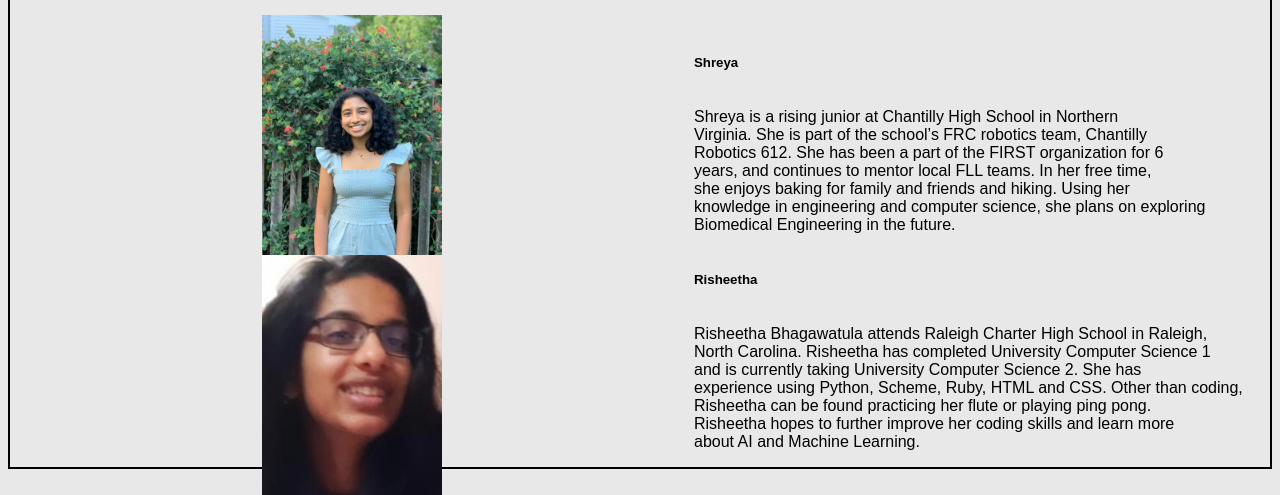
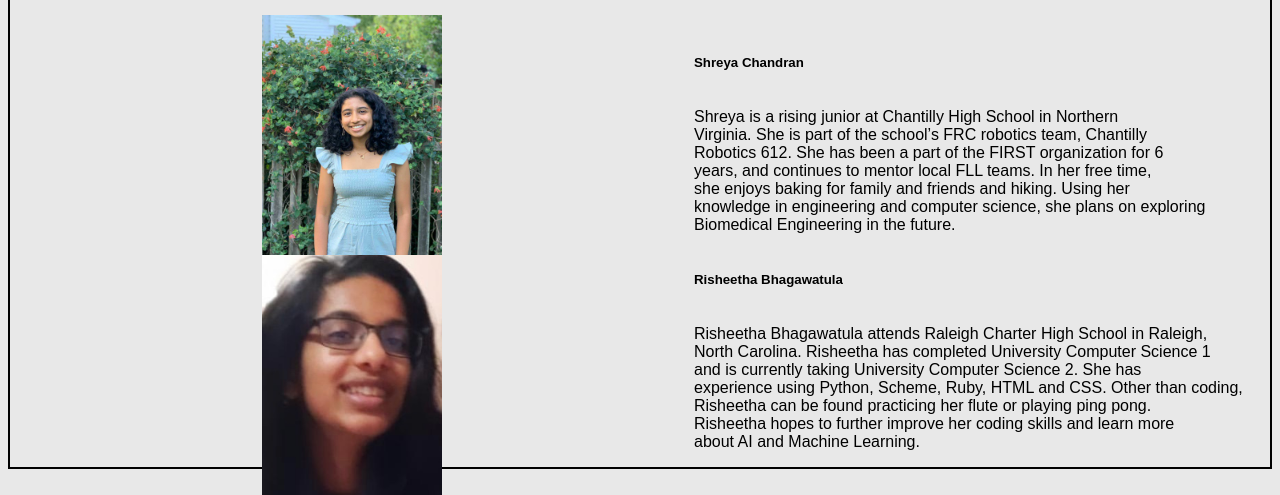
Before and after one commit to risheethagb/AirPollutionFinal, a Jekyll site: the page About Us/blurbs.html, which Jekyll copies as it is, in a window 1280 px wide. Shown: the part 667-1162 px from the top of the page. Built offline with Jekyll 4.4.1, drawn with Linux system fonts in a browser that asks for light colours.

Commit message:
Update blurbs.html

```diff
--- a/About Us/blurbs.html
+++ b/About Us/blurbs.html
@@ -59,7 +59,7 @@
 	 <img src="Shreya.jpg">
 	<img src="Risheetha.jpg">
 	  <br>
-	   <h5>Shreya</h5>
+	   <h5>Shreya Chandran</h5>
 	  <p class="shreya">
     Shreya is a rising junior at Chantilly High School in Northern <br>
     Virginia. She is part of the school’s FRC robotics team, Chantilly <br>
@@ -70,7 +70,7 @@
     Biomedical Engineering in the future.
     </p>
 	  <br>
-	  <h5>Risheetha</h5>
+	  <h5>Risheetha Bhagawatula</h5>
 	  <p class="risheetha">
     Risheetha Bhagawatula attends Raleigh Charter High School in Raleigh, <br>
     North Carolina. Risheetha has completed University Computer Science 1 <br>
```
